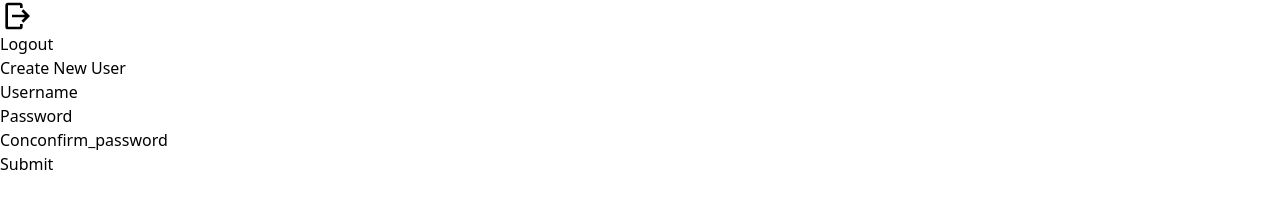
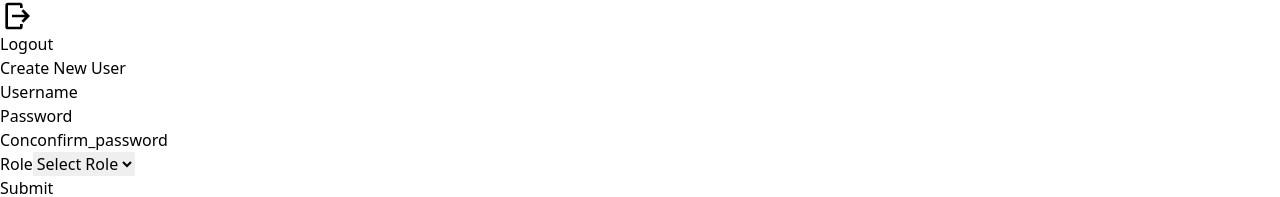
Before and after one commit to NuReach/Bali_Pos, a React (Vite) app: page /user/create in a window 1280 px wide. Shown: the part 1680-1877 px from the top of the page. Before the commit the page ends 1856 px from the top, so only its background shows below. Built offline with nearby package versions, Linux system fonts and the light colour scheme; no server answers; the database is empty; sample sign-in values are in the browser's storage.

Commit message:
update user

```diff
--- a/src/pages/User/ProductCreatePage.jsx
+++ b/src/pages/User/ProductCreatePage.jsx
@@ -2,9 +2,7 @@ import React, { useEffect, useState } from 'react'
 import Navbar from '../Components/Navbar'
 import Sidebar from '../Components/Sidebar'
 import { useLocation, useNavigate } from 'react-router-dom';
-import { Timestamp, collection, deleteDoc, doc, getDoc, getDocs, onSnapshot, orderBy, query, setDoc } from "firebase/firestore";
 import { toast } from 'sonner';
-import { db } from '../../firebase';
 import { v4 as uuidv4 } from 'uuid';
 import LoadingSkeleton from '../Components/LoadingSkeleton';
 import { useMutation, useQuery, useQueryClient } from '@tanstack/react-query';
--- a/src/pages/User/UserCreatePage.jsx
+++ b/src/pages/User/UserCreatePage.jsx
@@ -1,11 +1,40 @@
 import React, { useState } from 'react'
 import Navbar from '../Components/Navbar';
 import Sidebar from '../Components/Sidebar';
+import { createUser } from '../../api';
+import { useMutation, useQueryClient } from '@tanstack/react-query';
+import { useNavigate } from 'react-router-dom';
+import { toast } from 'sonner';
+import { v4 as uuidv4 } from 'uuid';
 
 export default function UserCreatePage() {
     const [username,setUsername] = useState("");
     const [password, setPassword] = useState(""); // State for image
     const [confirm_password,setCPassword] = useState("");
+    const [role,setRole] = useState("");
+    const navigate = useNavigate();
+    const queryClient = useQueryClient();
+
+    const { mutateAsync : createUserMutation  } = useMutation({
+        mutationFn : createUser,
+        onSuccess : ()=>{
+            toast.success("User Created Successfully");
+            queryClient.invalidateQueries(['users']);
+            navigate("/user")
+        },
+        onError : ()=>{
+            toast.error("error")
+        }
+      })
+
+    const handleSubmit =  async (e)=>{
+        if (confirm_password != password) {
+            alert("Password does not match !!");
+        }
+        const id = uuidv4();
+        e.preventDefault();
+        await createUserMutation({username,password,id,role});
+    }
   return (
     <div>
         <Navbar />
@@ -17,22 +46,30 @@ export default function UserCreatePage() {
                         <p className='text-lg font-bold'>Create New User</p>
                     </section>
                     <section className='mt-3'>
-                        <form action="" className='gap-3 flex flex-col'>
+                        <form onSubmit={handleSubmit} action="" className='gap-3 flex flex-col'>
                             <div>
                                     <label for="username" className="block mb-2 text-sm font-medium text-gray-900 ">Username</label>
-                                    <input value={username} onChange={(e)=>setUsername(e.target.value)} type="text" id="username" name="username" autoComplete='off' className="block w-full p-2 text-gray-900 border-2 bg-white rounded-lg   " />
+                                    <input value={username} onChange={(e)=>setUsername(e.target.value)} type="text" id="username" name="username" required autoComplete='off' className="block w-full p-2 text-gray-900 border-2 bg-white rounded-lg   " />
                             </div>
                             <div>
                                     <label for="password" className="block mb-2 text-sm font-medium text-gray-900 ">Password</label>
-                                    <input value={password} onChange={(e)=>setPassword(e.target.value)} type="text" id="password" name="password" autoComplete='off' className="block w-full p-2 text-gray-900 border-2 bg-white rounded-lg   " />
+                                    <input value={password} onChange={(e)=>setPassword(e.target.value)} type="text" id="password" name="password" required autoComplete='off' className="block w-full p-2 text-gray-900 border-2 bg-white rounded-lg   " />
                             </div>
                             <div>
                                     <label for="confirm_password" className="block mb-2 text-sm font-medium text-gray-900 ">Conconfirm_password</label>
-                                    <input value={confirm_password} onChange={(e)=>setCPassword(e.target.value)} type="text" id="confirm_password" name="confirm_password" autoComplete='off' className="block w-full p-2 text-gray-900 border-2 bg-white rounded-lg   " />
+                                    <input value={confirm_password} onChange={(e)=>setCPassword(e.target.value)} type="text" id="confirm_password" required name="confirm_password" autoComplete='off' className="block w-full p-2 text-gray-900 border-2 bg-white rounded-lg   " />
+                            </div>
+                            <div>
+                                    <label htmlFor="role" className="block mb-2 text-sm font-medium text-gray-900 ">Role</label>
+                                        <select className='block w-full p-2 py-3 text-gray-900 border-2 bg-white rounded-lg text-xs'  name="role" id="role" value={role} onChange={(e)=>setRole(e.target.value)} required>
+                                        <option value="">Select Role</option>
+                                        <option value="admin">Admin</option>
+                                        <option value="user">User</option>
+                                    </select>
                             </div>
 
                             <div className='mt-3'>
-                                <button  className='w-full font-bold text-white bg-yellow-700 rounded-lg py-2'>Submit</button>
+                                <input type="submit" className='w-full font-bold text-white bg-yellow-700 rounded-lg py-2'/>
                             </div>
                         </form>
                     </section>
--- a/src/pages/User/UserEditPage.jsx
+++ b/src/pages/User/UserEditPage.jsx
@@ -1,11 +1,58 @@
-import React, { useState } from 'react'
+import React, { useEffect, useState } from 'react'
 import Navbar from '../Components/Navbar';
 import Sidebar from '../Components/Sidebar';
+import { useNavigate, useParams } from 'react-router-dom';
+import { fetchUserById, updateUser } from '../../api';
+import { useMutation, useQuery, useQueryClient } from '@tanstack/react-query';
+import FormSkeleton from '../Components/FormSkeleton';
+import { toast } from 'sonner';
 
 export default function UserEditPage() {
-    const [username,setUsername] = useState("Hong Nnureach ");
-    const [password, setPassword] = useState("Reach1234");// State for image
+    const [username,setUsername] = useState("");
+    const [password, setPassword] = useState("");// State for image
     const [confirm_password,setCPassword] = useState("");
+    const [role,setRole] = useState("");
+    const {id} = useParams();
+
+    const navigate = useNavigate();
+    const queryClient = useQueryClient();
+
+  const { isLoading: userStatus, isError: userError, data: user } =  useQuery(
+    { queryKey: ['user',{id}] , queryFn : ()=>fetchUserById(id)}
+  );
+
+
+  useEffect(()=>{
+    setUsername(user?.username);
+    setRole(user?.role);
+    setPassword(user?.password);
+    setCPassword(user?.password);
+  },[user])
+
+
+
+  const handleSubmit =  async (e)=>{
+    if (confirm_password != password) {
+        alert("Password does not match !!");
+    }
+    e.preventDefault();
+    await updateUserMutation({username,password,id,role});
+}
+
+const { mutateAsync : updateUserMutation , isPending  } = useMutation({
+    mutationFn : updateUser,
+    onSuccess : ()=>{
+        toast.success("User Created Successfully");
+        queryClient.invalidateQueries(['users']);
+        navigate("/user")
+    },
+    onError : ()=>{
+        toast.error("error")
+    }
+  })
+
+  console.log(isPending);
+
   return (
     <div>
         <Navbar />
@@ -17,24 +64,36 @@ export default function UserEditPage() {
                         <p className='text-lg font-bold'>Edit User</p>
                     </section>
                     <section className='mt-3'>
+                    {
+                        user ?
                         <form action="" className='gap-3 flex flex-col'>
                             <div>
-                                    <label for="username" className="block mb-2 text-sm font-medium text-gray-900 ">Username</label>
+                                    <label htmlFor="username" className="block mb-2 text-sm font-medium text-gray-900 ">Username</label>
                                     <input value={username} onChange={(e)=>setUsername(e.target.value)} type="text" id="username" name="username" autoComplete='off' className="block w-full p-2 text-gray-900 border-2 bg-white rounded-lg   " />
                             </div>
                             <div>
-                                    <label for="password" className="block mb-2 text-sm font-medium text-gray-900 ">Password</label>
-                                    <input value={password} onChange={(e)=>setPassword(e.target.value)} type="text" id="password" name="password" autoComplete='off' className="block w-full p-2 text-gray-900 border-2 bg-white rounded-lg   " />
+                                    <label htmlFor="role" className="block mb-2 text-sm font-medium text-gray-900 ">Role</label>
+                                        <select className='block w-full p-2 py-3 text-gray-900 border-2 bg-white rounded-lg text-xs'  name="role" id="role" value={role} onChange={(e)=>setRole(e.target.value)} required>
+                                        <option value="">Select Role</option>
+                                        <option value="admin">Admin</option>
+                                        <option value="user">User</option>
+                                    </select>
                             </div>
                             <div>
-                                    <label for="confirm_password" className="block mb-2 text-sm font-medium text-gray-900 ">Conconfirm_password</label>
-                                    <input value={confirm_password} onChange={(e)=>setCPassword(e.target.value)} type="text" id="confirm_password" name="confirm_password" autoComplete='off' className="block w-full p-2 text-gray-900 border-2 bg-white rounded-lg   " />
+                                    <label htmlFor="password" className="block mb-2 text-sm font-medium text-gray-900 ">Password</label>
+                                    <input type='password' value={password} onChange={(e)=>setPassword(e.target.value)}  id="password" name="password" autoComplete='off' className="block w-full p-2 text-gray-900 border-2 bg-white rounded-lg   " />
                             </div>
-
+                            <div>
+                                    <label htmlFor="confirm_password" className="block mb-2 text-sm font-medium text-gray-900 ">Conconfirm_password</label>
+                                    <input type='password' value={confirm_password} onChange={(e)=>setCPassword(e.target.value)}  id="confirm_password" required name="confirm_password" autoComplete='off' className="block w-full p-2 text-gray-900 border-2 bg-white rounded-lg   " />
+                            </div>
                             <div className='mt-3'>
-                                <button  className='w-full font-bold text-white bg-yellow-700 rounded-lg py-2'>Submit</button>
+                                <button disabled={isPending} onClick={handleSubmit} className='w-full font-bold text-white bg-yellow-700 rounded-lg py-2'>Submit</button>
                             </div>
                         </form>
+                        :
+                        <FormSkeleton />
+                    }
                     </section>
                 </div>
             </div>
--- a/src/pages/User/UserPage.jsx
+++ b/src/pages/User/UserPage.jsx
@@ -3,10 +3,37 @@ import Navbar from '../Components/Navbar'
 import Sidebar from '../Components/Sidebar'
 import { useNavigate } from 'react-router-dom'
 import products from '../products';
+import { deleteUser, fetchUser } from '../../api';
+import { useMutation, useQuery, useQueryClient } from '@tanstack/react-query';
+import LoadingSkeleton from '../Components/LoadingSkeleton';
+import { toast } from 'sonner';
 
 export default function UserPage() {
   const navigate = useNavigate();
-  const [data,setData] = useState(products);
+  const queryClient = useQueryClient();
+
+  const { isLoading: usersCountStatus, isError: usersCountError, data: users } =  useQuery(
+    { queryKey: ['users'] , queryFn : ()=>fetchUser()}
+  );
+
+  const deleteBtn = async (e,id)=>{
+    e.preventDefault();
+    if (window.confirm("Do you really want to delete?")) {
+      await deleteUserMutation({id});
+    }
+  }
+
+  const { mutateAsync : deleteUserMutation  } = useMutation({
+    mutationFn : deleteUser,
+    onSuccess : ()=>{
+        toast.success("User deleted Successfully");
+        queryClient.invalidateQueries(['users']);
+    },
+    onError : ()=>{
+        toast.error("error")
+    }
+  })
+
   return (
     <div>
         <Navbar />
@@ -25,30 +52,30 @@ export default function UserPage() {
                 <header className='font-bold text-sm flex justify-between'>
                     <p className='w-12'>ID</p>
                     <p className='lg:w-48'>Name</p>
-                    <p className='lg:w-48 hidden lg:block'>Password</p>
+                    <p className='lg:w-48 hidden lg:block'>Role</p>
                     <p className='w-48 flex justify-end'>State</p>
                 </header>
+                <div className='min-h-screen'>
                 {
-                    data.map((item,i)=>(
-                        <div className='font-bold text-sm flex justify-between items-center my-6 border-b-2 pb-3'>
+                  users ?
+                    users?.map((item,i)=>(
+                        <div key={i} className='font-bold text-sm flex justify-between items-center my-6 border-b-2 pb-3'>
                             <p className='w-12'>{i+1}</p>
                             <div className='lg:w-48'>
-                            <p className='font-medium text-gray-600 line-clamp-1 truncate'>{item.name}</p>
+                            <p className='font-medium text-gray-600 line-clamp-1 truncate'>{item.username}</p>
                             </div>
-                            <p className='lg:w-48 font-medium text-gray-600 line-clamp-1  hidden lg:block'>{item.cost}</p>
+                            <p className='lg:w-48 font-medium text-gray-600 line-clamp-1  hidden lg:block'>{item.role}</p>
                             <p className='w-48 flex gap-3 flex-wrap justify-end '>
                               <button onClick={()=>navigate(`/user/edit/${item.id}`)} className='font-medium text-xs py-1 rounded-full px-4 text-white bg-yellow-700 w-fit  my-1'>Edit</button>
-                              <button onClick={()=>{
-                                  if (window.confirm("Do you really want to delete?")) {
-                                      console.log(item.id);
-                                    }
-                              }} className='font-medium text-xs py-1 rounded-full px-4 text-white bg-red-500 w-fit  my-1'>Delete</button>
+                              <button onClick={(e)=>deleteBtn(e,item.id)} className='font-medium text-xs py-1 rounded-full px-4 text-white bg-red-500 w-fit  my-1'>Delete</button>
                             </p>
                         </div>
                     ))
+                    :
+                    <div className='min-h-screen flex justify-center items-center'>
+                      <LoadingSkeleton />
+                    </div>
                 }
-                <div className='w-full flex justify-end'>
-                    <button className='font-medium text-xs py-1 rounded-md px-4 text-white bg-black  my-1 hidden xl:block'>Next</button>
                 </div>
             </div>
           </div>
```
Also changed, not shown: src/api.jsx (+47 -0 lines).
